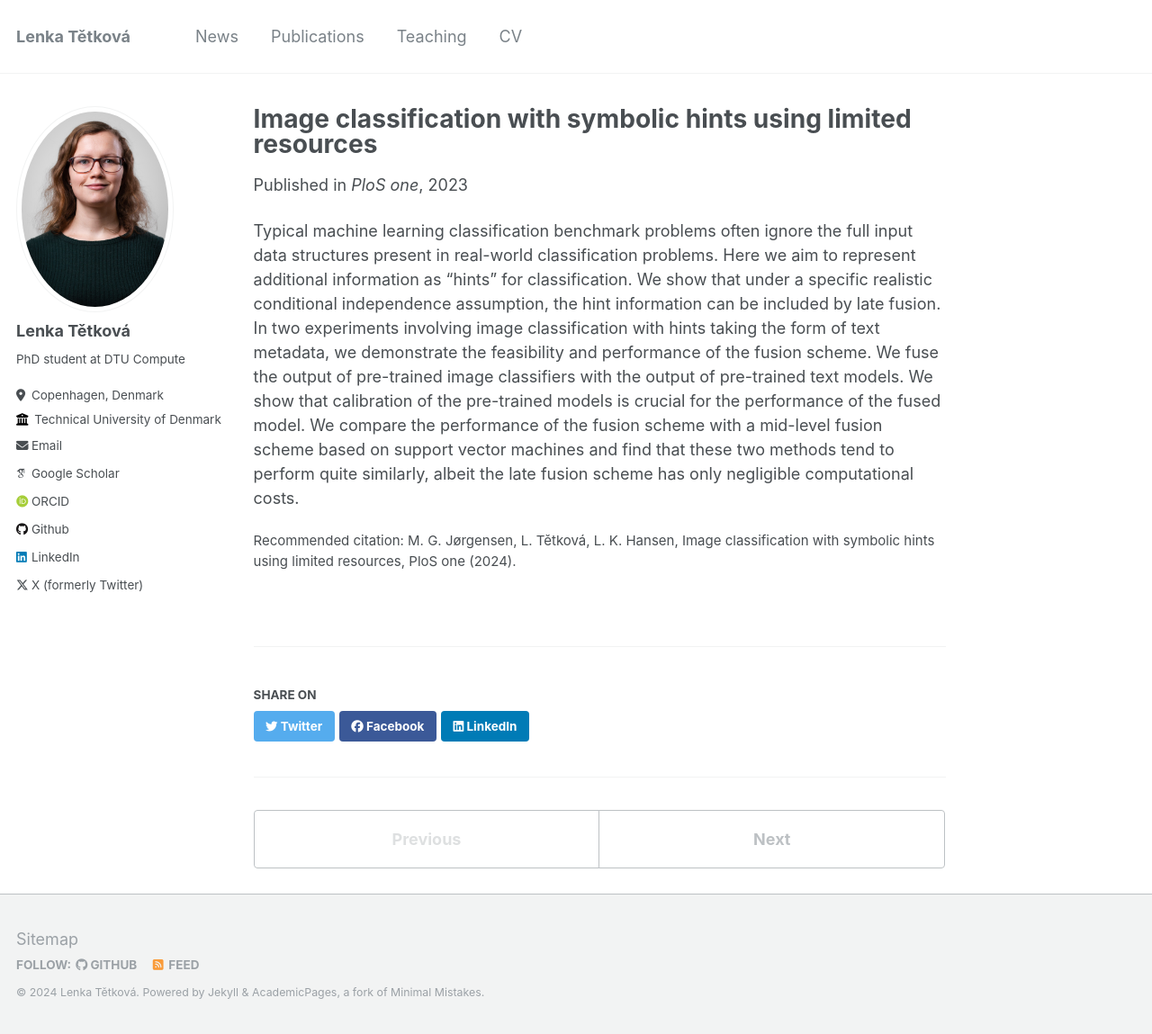
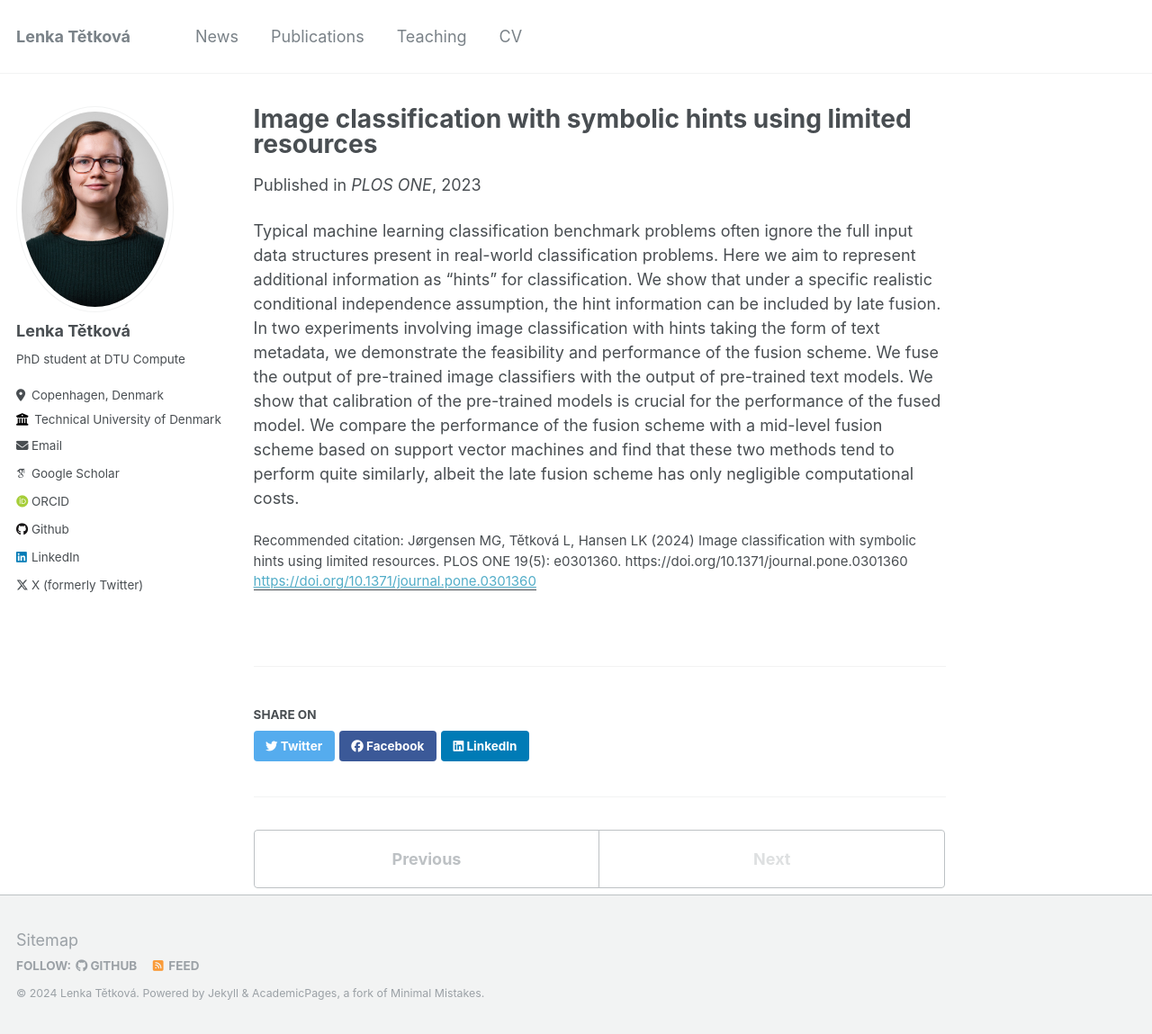
Before and after one commit to LenkaTetkova/LenkaTetkova.github.io, a Jekyll site: the page built from _publications/2023_09_01_fusion.md, in a window 1280 px wide and 1149 px high. Shown: the whole window at 90% size. Built offline with Jekyll 4.4.1, drawn with Linux system fonts in a browser that asks for light colours; some web fonts are replaced.

Commit message:
PLOS ONE

```diff
--- a/_in_review/2023_09_01_fusion.md
+++ b/_publications/2023_09_01_fusion.md
@@ -1,12 +1,12 @@
 ---
 title: "Image classification with symbolic hints using limited resources"
-collection: in_review
-permalink: /in_review/2023-09-01-fusion
+collection: publications
+permalink: /publications/2023-09-01-fusion
 excerpt:
 date: 2023-09-01
-venue: 'PloS one'
-paperurl:
-citation: "M. G. Jørgensen, L. Tětková, L. K. Hansen, Image classification with symbolic hints using limited resources, PloS one (2024)."
+venue: 'PLOS ONE'
+paperurl: https://doi.org/10.1371/journal.pone.0301360
+citation: "Jørgensen MG, Tětková L, Hansen LK (2024) Image classification with symbolic hints using limited resources. PLOS ONE 19(5): e0301360. https://doi.org/10.1371/journal.pone.0301360"
 ---
 
 Typical machine learning classification benchmark problems often ignore the full input data structures present in real-world classification problems. Here we aim to represent additional information as “hints” for classification. We show that under a specific realistic conditional independence assumption, the hint information can be included by late fusion. In two experiments involving image classification with hints taking the form of text metadata, we demonstrate the feasibility and performance of the fusion scheme.
```
Also changed, not shown: _in_review/2024-04-10-KGs.md (+2 -2 lines), _pages/news.md (+2 -0 lines).
